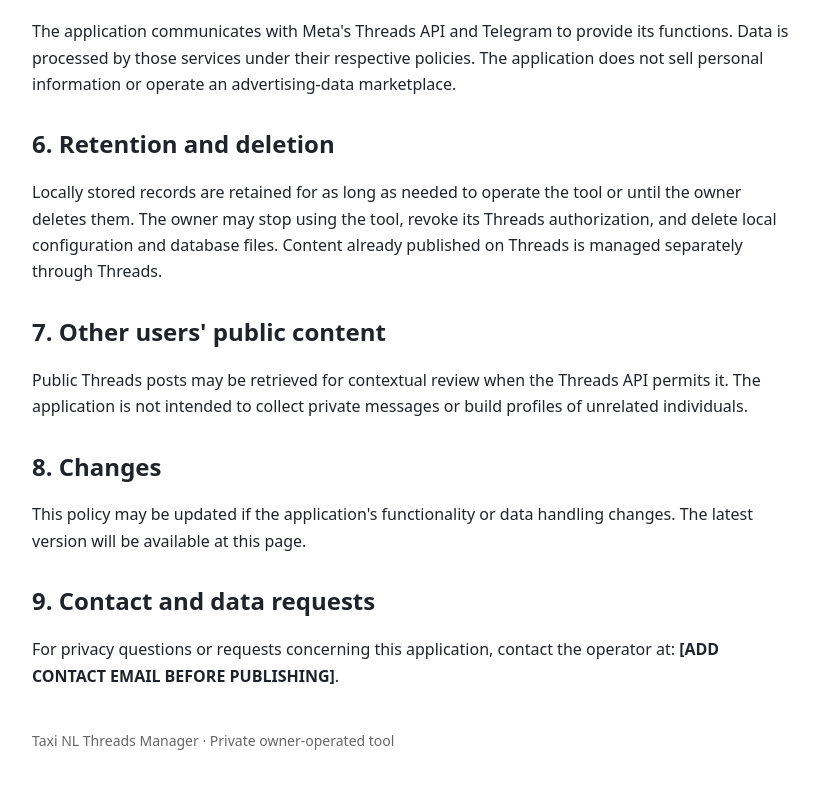
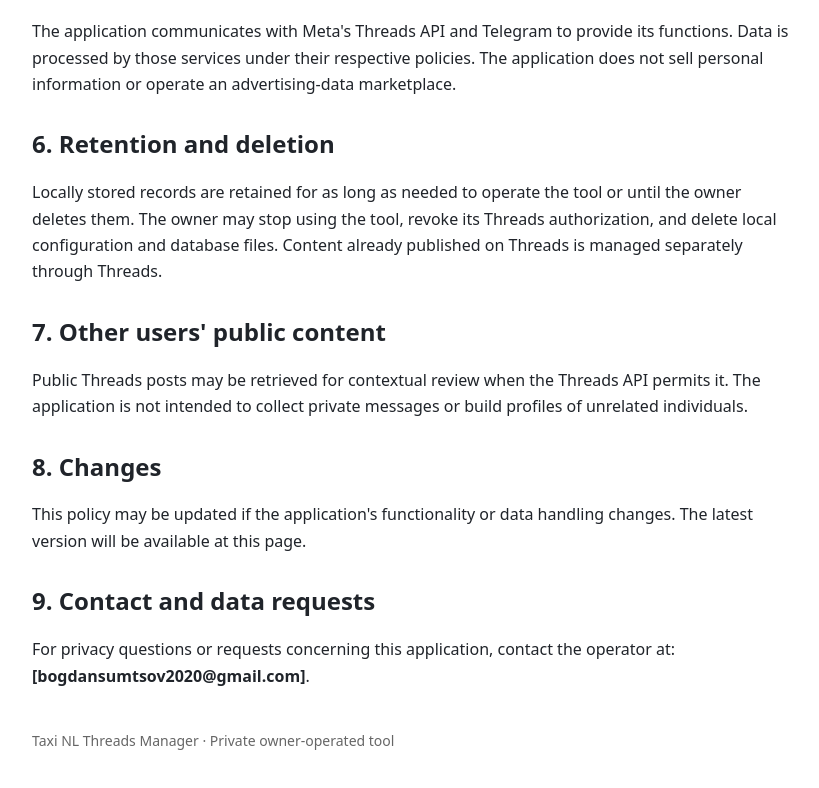
Before and after one commit to Walkmen123/threads-manager-privacy, a plain HTML site: page privacy.html in a window 1280 px wide. Shown: the part 923-1711 px from the top of the page, without its empty margins (228-1047 px from the left). Drawn offline with Linux system fonts and the light colour scheme.

Commit message:
Update privacy.html

```diff
--- a/privacy.html
+++ b/privacy.html
@@ -24,6 +24,6 @@
 <h2>8. Changes</h2>
 <p>This policy may be updated if the application's functionality or data handling changes. The latest version will be available at this page.</p>
 <h2>9. Contact and data requests</h2>
-<p>For privacy questions or requests concerning this application, contact the operator at: <strong>[ADD CONTACT EMAIL BEFORE PUBLISHING]</strong>.</p>
+<p>For privacy questions or requests concerning this application, contact the operator at: <strong>[bogdansumtsov2020@gmail.com]</strong>.</p>
 <footer>Taxi NL Threads Manager · Private owner-operated tool</footer>
 </body></html>
```
